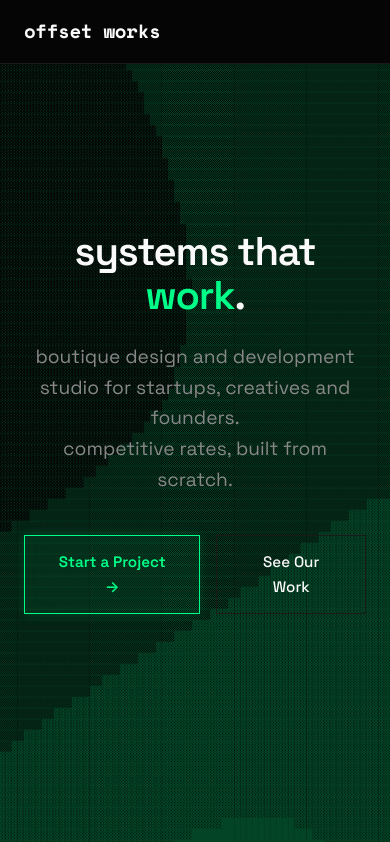
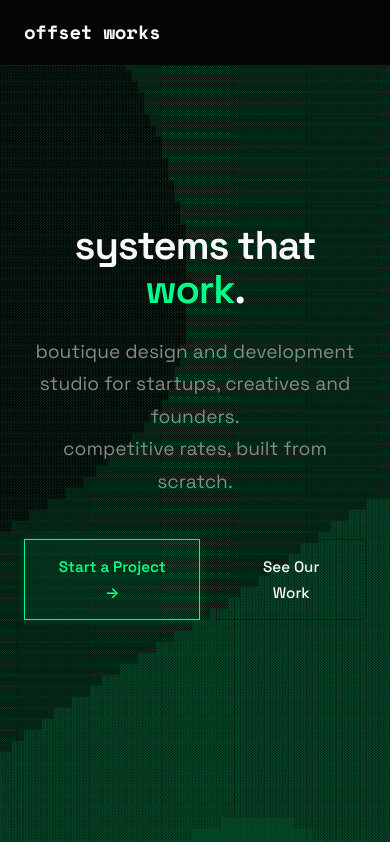
Before and after one commit to 0xgasc/offsetworks, a website: page index.html in a window 390 px wide. Shown: the top 842 px of the page. Drawn offline with nearby package versions, Linux system fonts and the light colour scheme.

Commit message:
Increase base font size for better readability
- Set body font-size to 18px (17px on mobile)
- Slightly increase line-height to 1.7

Co-Authored-By: Claude Opus 4.5 <noreply@anthropic.com>

```diff
--- a/styles.css
+++ b/styles.css
@@ -25,10 +25,17 @@ html {
 
 body {
   font-family: var(--font-body);
+  font-size: 18px;
   background: var(--bg);
   color: var(--text);
-  line-height: 1.6;
+  line-height: 1.7;
   overflow-x: hidden;
+}
+
+@media (max-width: 768px) {
+  body {
+    font-size: 17px;
+  }
 }
 
 /* Navigation */
```
